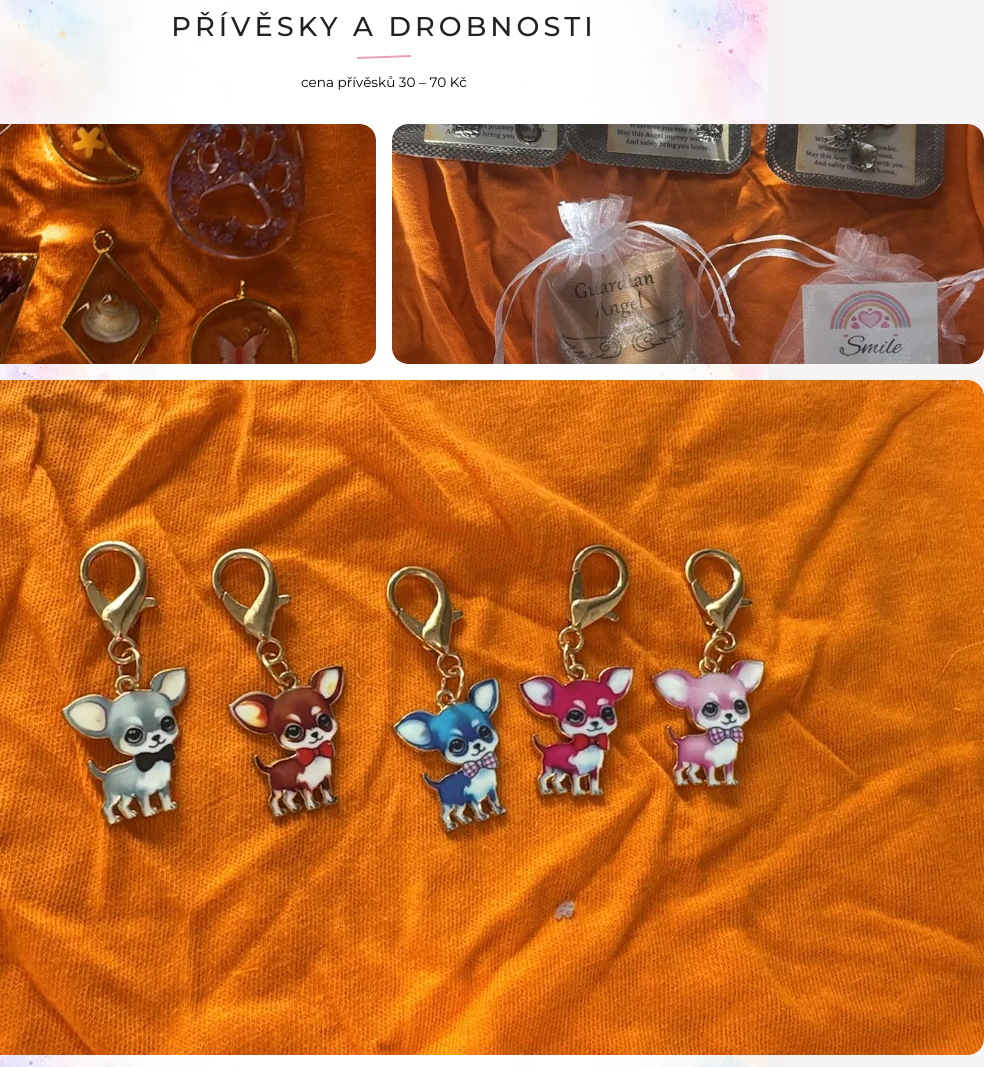
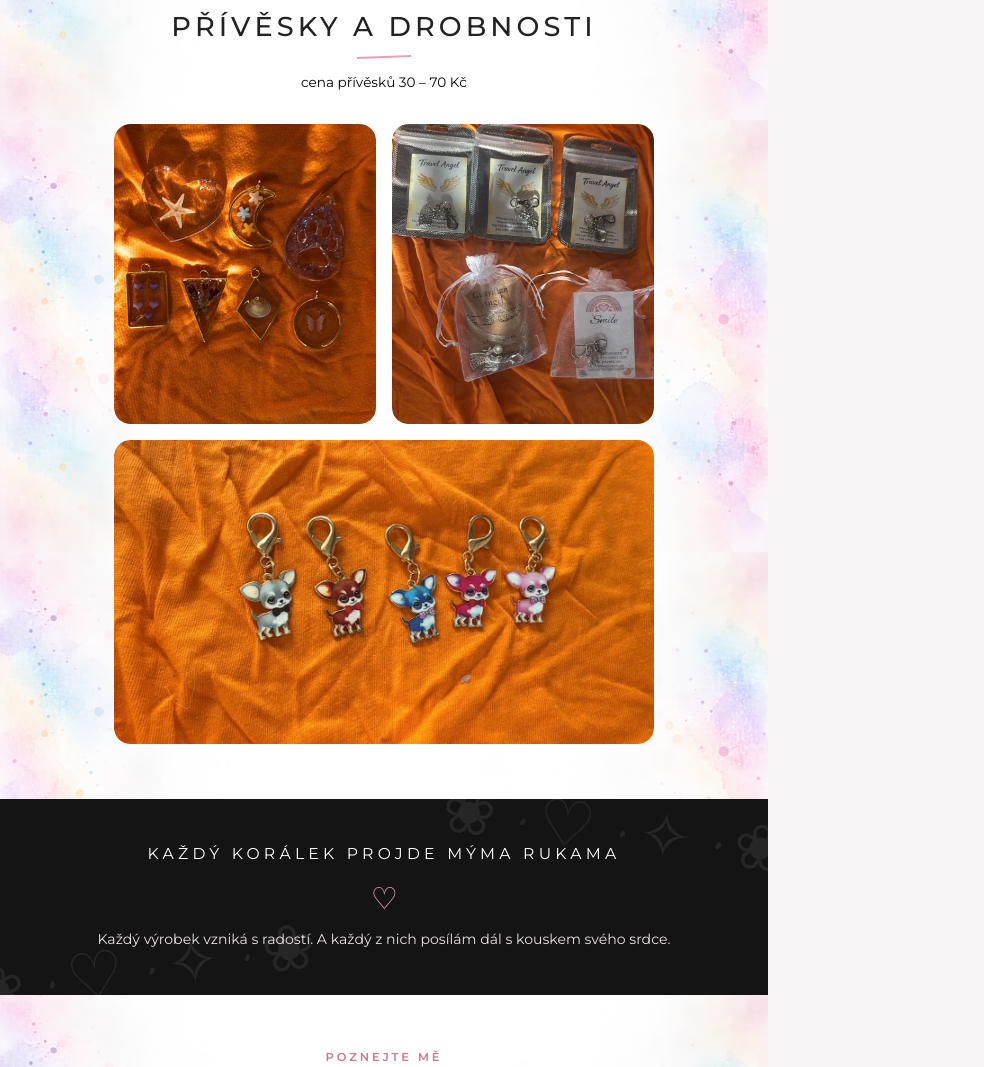
Before and after one commit to ZajaIT/Adelka_Havlikova, a plain HTML site: page index.html in a window 768 px wide. Shown: the part 6003-7070 px from the top of the page, 984 px wide, since content can reach past the window. Drawn offline with Linux system fonts and the light colour scheme.

Commit message:
Update index.html

```diff
--- a/index.html
+++ b/index.html
@@ -1936,6 +1936,7 @@ mask-image:
 }
 
 
+
 /* =========================================
    PŘÍVĚSKY – TABLET
 ========================================= */
@@ -1944,18 +1945,21 @@ mask-image:
 
     .subgallery-pendants .subgallery-grid {
         display: grid;
-        grid-template-columns: repeat(2, max-content);
+        grid-template-columns: repeat(2, 1fr);
         justify-content: center;
-        align-items: center;
+        align-items: start;
         gap: 16px;
-    }
-
-    .subgallery-pendants .subgallery-grid .gallery-item,
-    .subgallery-pendants .subgallery-grid .gallery-item:nth-child(n) {
-        width: auto;
-        height: 240px;
-        aspect-ratio: auto;
-        flex: none;
+        max-width: 540px;
+        margin: 30px auto 0;
+    }
+
+    /* Dvě svislé fotografie nahoře */
+    .subgallery-pendants .subgallery-grid .gallery-item:nth-child(1),
+    .subgallery-pendants .subgallery-grid .gallery-item:nth-child(3) {
+        width: 100%;
+        height: 300px;
+        min-width: 0;
+        background: transparent;
     }
 
     .subgallery-pendants .subgallery-grid .gallery-item:nth-child(1) {
@@ -1968,38 +1972,33 @@ mask-image:
         grid-row: 1;
     }
 
-    .subgallery-pendants .subgallery-grid .gallery-item:nth-child(2) {
-        grid-column: 1 / -1;
-        grid-row: 2;
-        justify-self: center;
-        height: 220px;
-    }
-
-
-/* Svislé fotografie – ořez pouze na výšku */
-
     .subgallery-pendants .subgallery-grid .gallery-item:nth-child(1) img,
     .subgallery-pendants .subgallery-grid .gallery-item:nth-child(3) img {
-    display: block;
         width: 100%;
         height: 100%;
         object-fit: cover;
         object-position: center;
     }
 
+    /* Široká fotografie dole – bez ořezu */
     .subgallery-pendants .subgallery-grid .gallery-item:nth-child(2) {
+        grid-column: 1 / -1;
+        grid-row: 2;
+        width: 100%;
         height: auto;
+        min-width: 0;
+        background: transparent;
     }
 
     .subgallery-pendants .subgallery-grid .gallery-item:nth-child(2) img {
         display: block;
         width: 100%;
         height: auto;
-    max-width: none;
+        max-width: 100%;
         object-fit: contain;
     }
-
-}
+}
+
 
 
 /* =========================================
```
Lines whose indentation alone changed are shown as unchanged.
